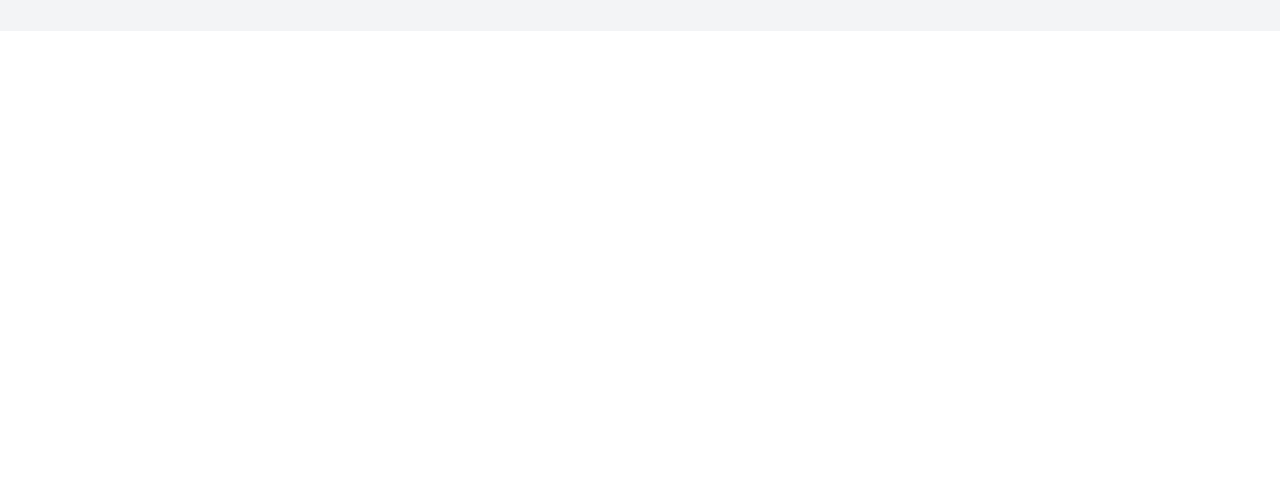
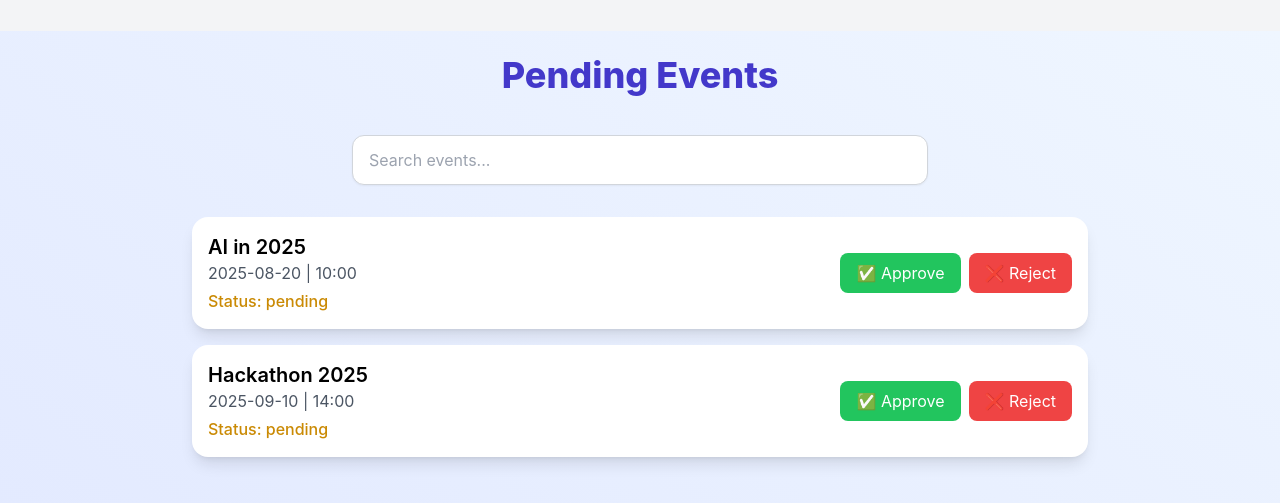
Before and after one commit to shakil-28/DIUEventsWeb, a React (Create React App) app: page /login in a window 1280 px wide. Shown: the part 4449-4952 px from the top of the page. Before the commit the page ends 4480 px from the top, so only its background shows below. Built offline with nearby package versions, Linux system fonts and the light colour scheme; no server answers.

Commit message:
Add PendingEvent Page

```diff
--- a/src/App.js
+++ b/src/App.js
@@ -11,6 +11,7 @@ import { db } from "./firebase/config";
 import AdminDashboard from "./pages/AdminDashboard";
 import AdminProfile from "./pages/AdminProfile";
 import AdminUserManagement from "./pages/AdminUserManagement";
+import PendingEvents from "./pages/PendingEvent";
 
 function App() {
   const { user, loading } = useAuth(); // assumes useAuth provides `loading`
@@ -91,7 +92,8 @@ function App() {
       <AdminDashboard />
       <AdminProfile />
       <Register />
-      <AdminUserManagement/>
+      <AdminUserManagement />
+      <PendingEvents />
     </div>
   );
 }
--- /dev/null
+++ b/src/pages/PendingEvent.js
@@ -0,0 +1,87 @@
+import React, { useState } from "react";
+
+export default function PendingEvents() {
+  const [events, setEvents] = useState([
+    { id: 1, name: "AI in 2025", date: "2025-08-20", time: "10:00", status: "pending" },
+    { id: 2, name: "Hackathon 2025", date: "2025-09-10", time: "14:00", status: "pending" },
+    { id: 3, name: "Cybersecurity Trends", date: "2025-10-05", time: "12:00", status: "approved" },
+  ]);
+
+  const [search, setSearch] = useState("");
+
+  // Approve or Reject
+  const handleAction = (id, action) => {
+    setEvents((prev) =>
+      prev.map((event) =>
+        event.id === id ? { ...event, status: action } : event
+      )
+    );
+  };
+
+  // Filter only pending events
+  const filteredEvents = events.filter(
+    (event) =>
+      event.status === "pending" &&
+      event.name.toLowerCase().includes(search.toLowerCase())
+  );
+
+  return (
+    <div className="min-h-screen bg-gradient-to-tr from-indigo-100 to-blue-50 p-6">
+      <h1 className="text-4xl font-extrabold text-center text-indigo-700 mb-10">
+        Pending Events
+      </h1>
+
+      {/* Search Bar */}
+      <div className="max-w-xl mx-auto mb-8">
+        <input
+          type="text"
+          placeholder="Search events..."
+          value={search}
+          onChange={(e) => setSearch(e.target.value)}
+          className="w-full px-4 py-3 rounded-xl border border-gray-300 focus:outline-none focus:ring-2 focus:ring-indigo-400 shadow-sm"
+        />
+      </div>
+
+      {/* Pending Events List */}
+      <div className="max-w-4xl mx-auto space-y-4">
+        {filteredEvents.length > 0 ? (
+          filteredEvents.map((event) => (
+            <div
+              key={event.id}
+              className="flex flex-col md:flex-row items-center justify-between bg-white shadow-lg p-4 rounded-2xl transition hover:scale-105 duration-200"
+            >
+              <div>
+                <h2 className="text-xl font-semibold">{event.name}</h2>
+                <p className="text-gray-600">
+                  {event.date} | {event.time}
+                </p>
+                <p className="mt-1 font-medium text-yellow-600">
+                  Status: {event.status}
+                </p>
+              </div>
+
+              <div className="mt-3 md:mt-0 space-x-2">
+                <button
+                  onClick={() => handleAction(event.id, "approved")}
+                  className="px-4 py-2 bg-green-500 text-white rounded-lg hover:bg-green-600 transition"
+                >
+                  ✅ Approve
+                </button>
+                <button
+                  onClick={() => handleAction(event.id, "rejected")}
+                  className="px-4 py-2 bg-red-500 text-white rounded-lg hover:bg-red-600 transition"
+                >
+                  ❌ Reject
+                </button>
+              </div>
+            </div>
+          ))
+        ) : (
+          <p className="text-center text-gray-500 text-lg mt-10">
+            No pending events found.
+          </p>
+        )}
+      </div>
+    </div>
+  );
+}
```
